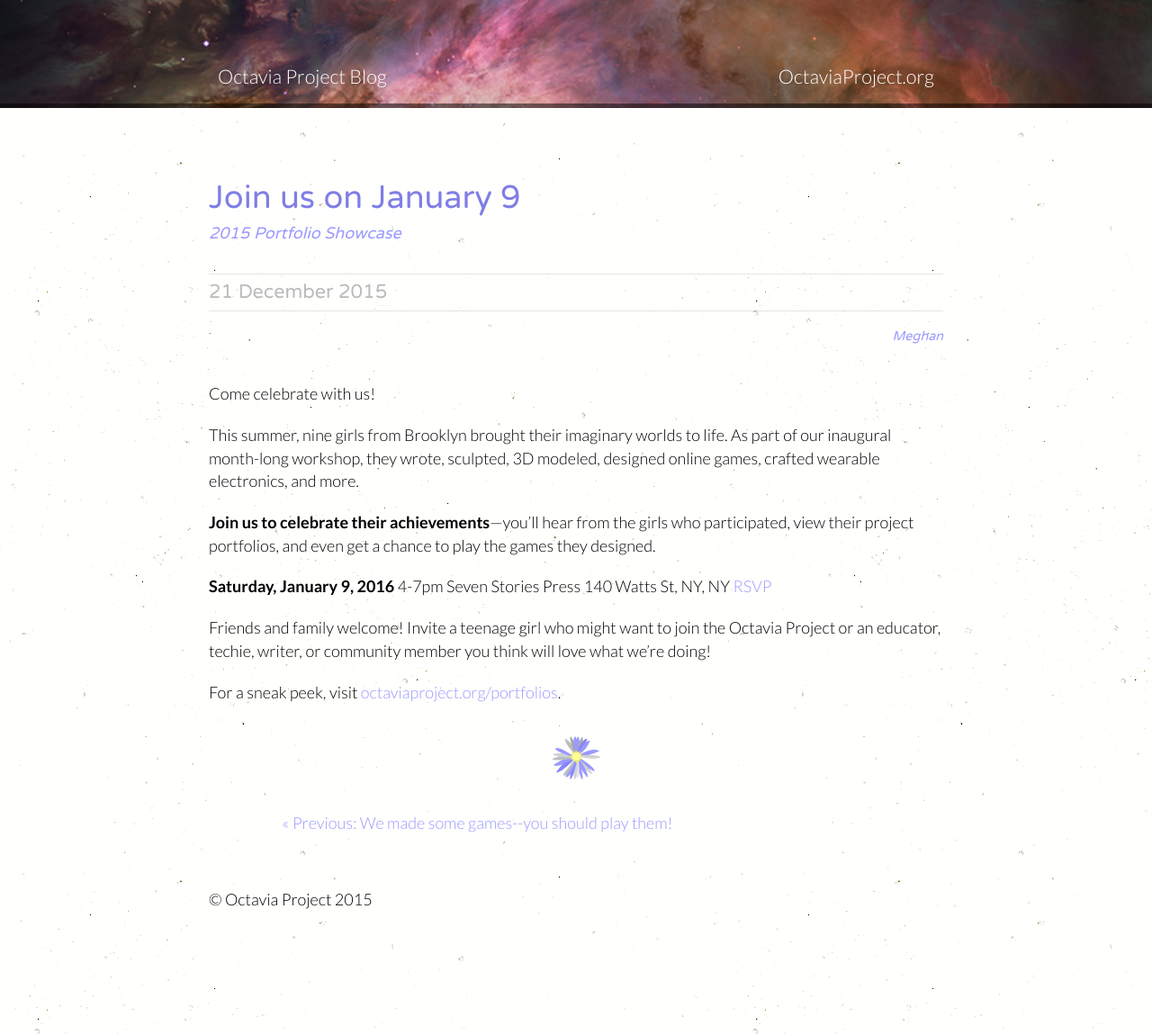
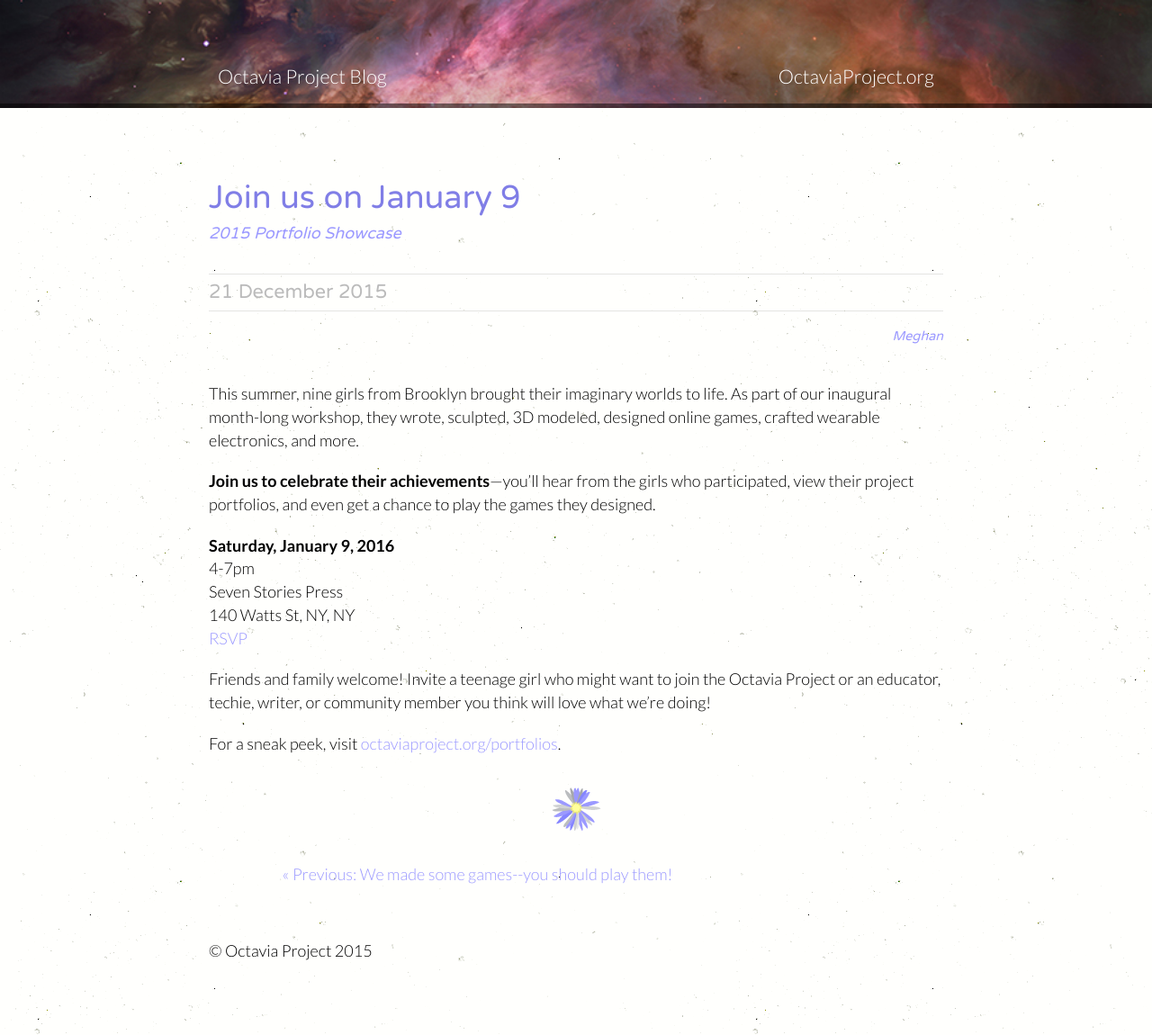
Before and after one commit to OctaviaProject/octaviaproject.github.io, a Jekyll site: the page built from _posts/2015-12-21-Join-us-on-January-9.md, in a window 1280 px wide. Shown: the whole page at 90% size. Built offline with Jekyll 4.4.1, drawn with Linux system fonts in a browser that asks for light colours.

Commit message:
Update to language

```diff
--- a/_posts/2015-12-21-Join-us-on-January-9.md
+++ b/_posts/2015-12-21-Join-us-on-January-9.md
@@ -4,20 +4,16 @@ title: "Join us on January 9"
 subtitle: "2015 Portfolio Showcase"
 author: Meghan
 ---
-Come celebrate with us!
-
-
-
 This summer, nine girls from Brooklyn brought their imaginary worlds to life. As part of our inaugural month-long workshop,
 they wrote, sculpted, 3D modeled, designed online games, crafted wearable electronics, and more.
 
 **Join us to celebrate their achievements**—you’ll hear from the girls who participated, view their project portfolios,
 and even get a chance to play the games they designed.
 
-**Saturday, January 9, 2016**
-4-7pm
-Seven Stories Press
-140 Watts St, NY, NY
+**Saturday, January 9, 2016**<br>
+4-7pm<br>
+Seven Stories Press<br>
+140 Watts St, NY, NY<br>
 [RSVP](mailto:info@octaviaproject.org)
 
 Friends and family welcome! Invite a teenage girl who might want to join the Octavia Project or an educator, techie,
```
